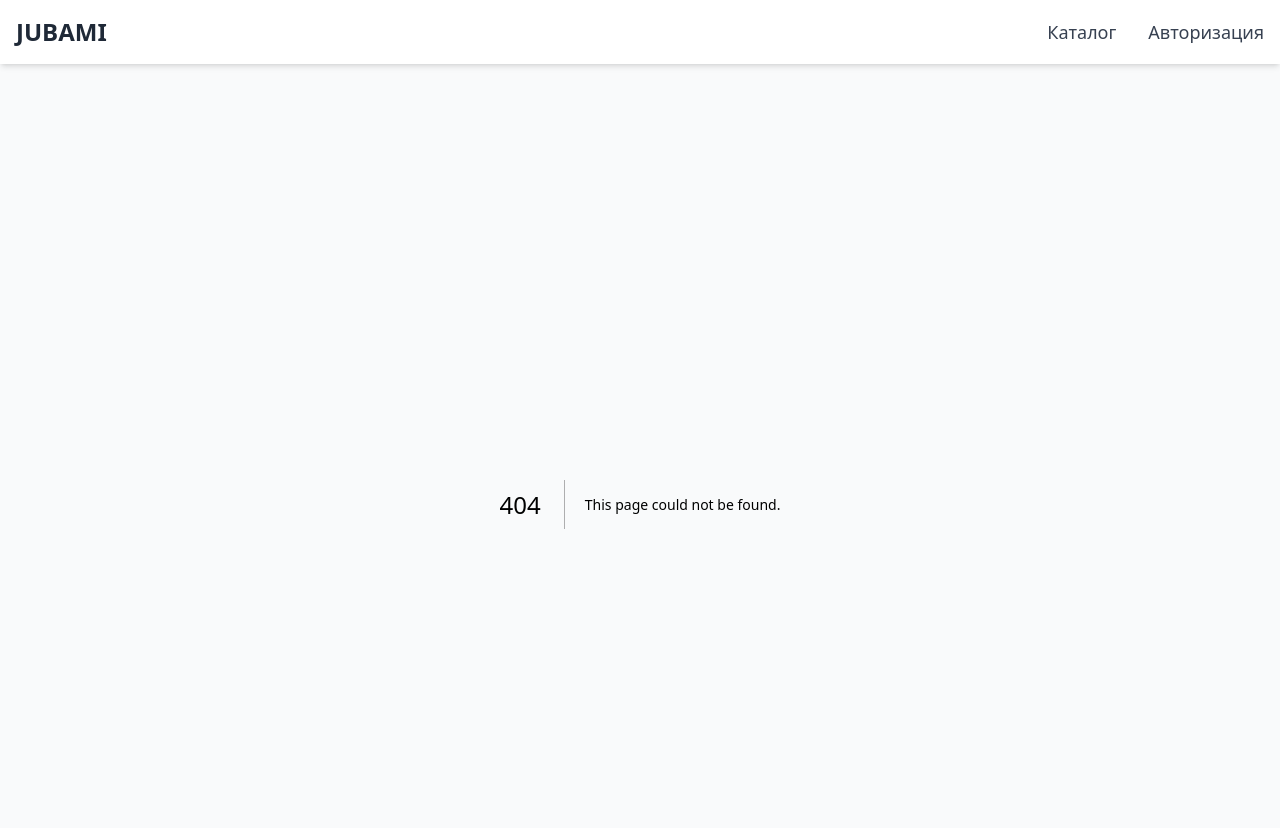
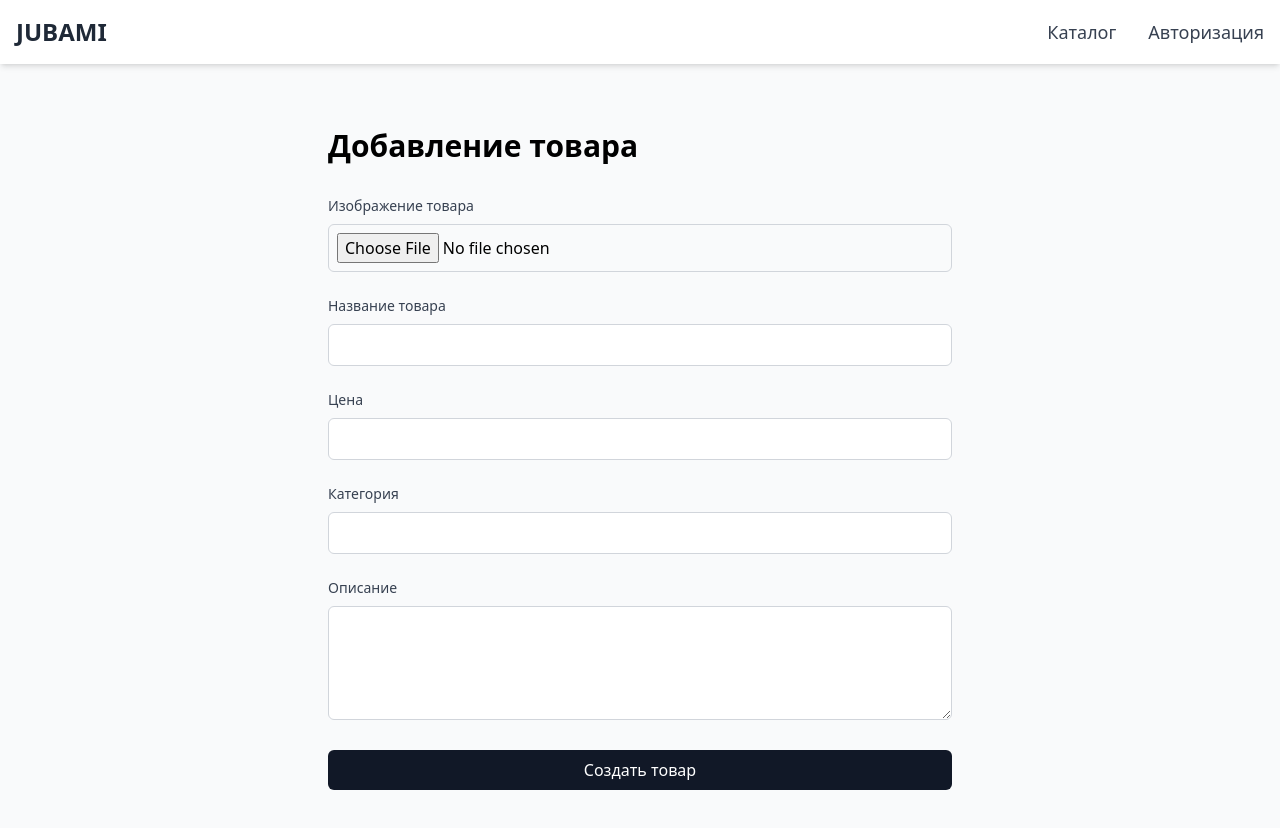
Before and after one commit to pablosnetkov/frontend, a Next.js app: page /admin in a window 1280 px wide. Before the commit this address had no page. Shown: the top 828 px of the page. Built offline with nearby package versions, Linux system fonts and the light colour scheme.

Commit message:
added admin panel

```diff
--- /dev/null
+++ b/app/admin/page.tsx
@@ -0,0 +1,148 @@
+'use client';
+
+import { useState } from 'react';
+import { useRouter } from 'next/navigation';
+import { apiRequest } from '../components/utils/api';
+import { useNotification } from '../contexts/NotificationContext';
+
+export default function AdminPage() {
+  const router = useRouter();
+  const { showNotification } = useNotification();
+  const [isLoading, setIsLoading] = useState(false);
+  const [formData, setFormData] = useState({
+    name: '',
+    price: '',
+    description: '',
+    category: '',
+  });
+  const [selectedImage, setSelectedImage] = useState<File | null>(null);
+
+  const handleImageChange = (e: React.ChangeEvent<HTMLInputElement>) => {
+    if (e.target.files && e.target.files[0]) {
+      setSelectedImage(e.target.files[0]);
+    }
+  };
+
+  const handleSubmit = async (e: React.FormEvent) => {
+    e.preventDefault();
+    setIsLoading(true);
+
+    try {
+      let imageUrl = '';
+
+      // Загружаем изображение, если оно выбрано
+      if (selectedImage) {
+        const formData = new FormData();
+        formData.append('file', selectedImage);
+
+        const imageResponse = await apiRequest<{ url: string }>('/api/v1/images/', {
+          method: 'POST',
+          body: formData,
+          headers: {}, // Убираем Content-Type, чтобы браузер сам установил правильный для FormData
+        });
+
+        imageUrl = imageResponse.url;
+      }
+
+      // Создаем товар
+      await apiRequest('/api/v1/goods/', {
+        method: 'POST',
+        body: JSON.stringify({
+          ...formData,
+          price: Number(formData.price),
+          category: Number(formData.category),
+          image: imageUrl,
+        }),
+      });
+
+      showNotification('Товар успешно добавлен', 'success');
+      router.push('/categories'); // или куда вы хотите перенаправить после успеха
+    } catch (error) {
+      console.error('Ошибка при создании товара:', error);
+      showNotification('Ошибка при создании товара', 'error');
+    } finally {
+      setIsLoading(false);
+    }
+  };
+
+  return (
+    <div className="max-w-2xl mx-auto p-6">
+      <h1 className="text-3xl font-bold mb-8">Добавление товара</h1>
+
+      <form onSubmit={handleSubmit} className="space-y-6">
+        <div>
+          <label className="block text-sm font-medium text-gray-700 mb-2">
+            Изображение товара
+          </label>
+          <input
+            type="file"
+            accept="image/*"
+            onChange={handleImageChange}
+            className="w-full p-2 border border-gray-300 rounded-md"
+          />
+        </div>
+
+        <div>
+          <label className="block text-sm font-medium text-gray-700 mb-2">
+            Название товара
+          </label>
+          <input
+            type="text"
+            value={formData.name}
+            onChange={(e) => setFormData({ ...formData, name: e.target.value })}
+            className="w-full p-2 border border-gray-300 rounded-md"
+            required
+          />
+        </div>
+
+        <div>
+          <label className="block text-sm font-medium text-gray-700 mb-2">
+            Цена
+          </label>
+          <input
+            type="number"
+            value={formData.price}
+            onChange={(e) => setFormData({ ...formData, price: e.target.value })}
+            className="w-full p-2 border border-gray-300 rounded-md"
+            required
+          />
+        </div>
+
+        <div>
+          <label className="block text-sm font-medium text-gray-700 mb-2">
+            Категория
+          </label>
+          <input
+            type="number"
+            value={formData.category}
+            onChange={(e) => setFormData({ ...formData, category: e.target.value })}
+            className="w-full p-2 border border-gray-300 rounded-md"
+            required
+          />
+        </div>
+
+        <div>
+          <label className="block text-sm font-medium text-gray-700 mb-2">
+            Описание
+          </label>
+          <textarea
+            value={formData.description}
+            onChange={(e) => setFormData({ ...formData, description: e.target.value })}
+            className="w-full p-2 border border-gray-300 rounded-md"
+            rows={4}
+          />
+        </div>
+
+        <button
+          type="submit"
+          disabled={isLoading}
+          className={`w-full px-4 py-2 bg-gray-900 text-white rounded-md
+            ${isLoading ? 'opacity-50 cursor-not-allowed' : 'hover:bg-gray-700'}
+            transition-colors`}
+        >
+          {isLoading ? 'Создание...' : 'Создать товар'}
+        </button>
+      </form>
+    </div>
+  );
+}
--- a/app/components/header.tsx
+++ b/app/components/header.tsx
@@ -53,6 +53,16 @@ export default function Header() {
               >
                 Профиль
               </Link>
+              <Link
+                href="/admin"
+                className={`text-lg font-medium ${
+                  pathname === '/admin'
+                    ? 'text-gray-900'
+                    : 'text-gray-700 hover:text-gray-900'
+                } transition-colors`}
+              >
+                Админка
+              </Link>
             </>
           ) : (
             <Link
```
